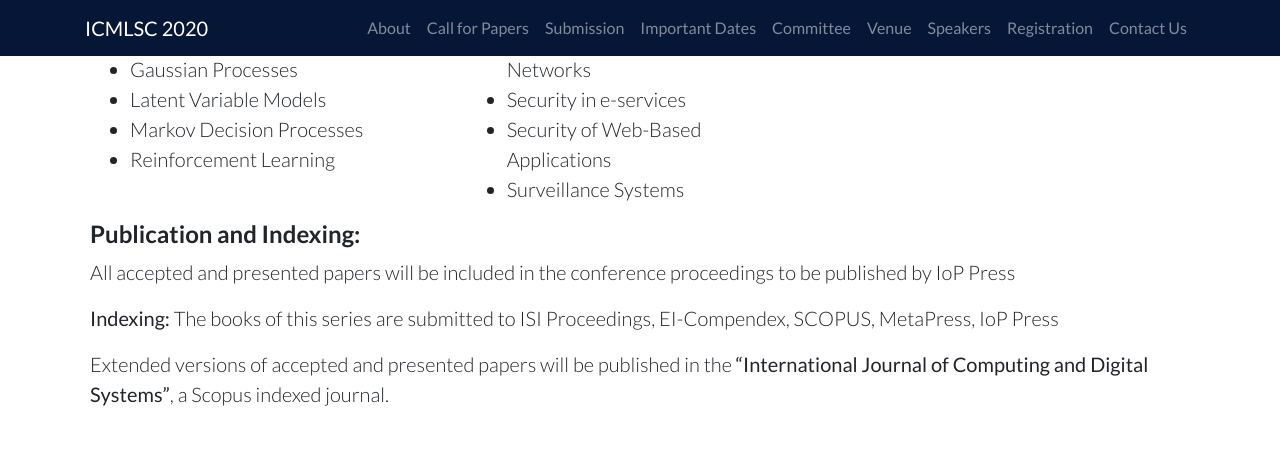
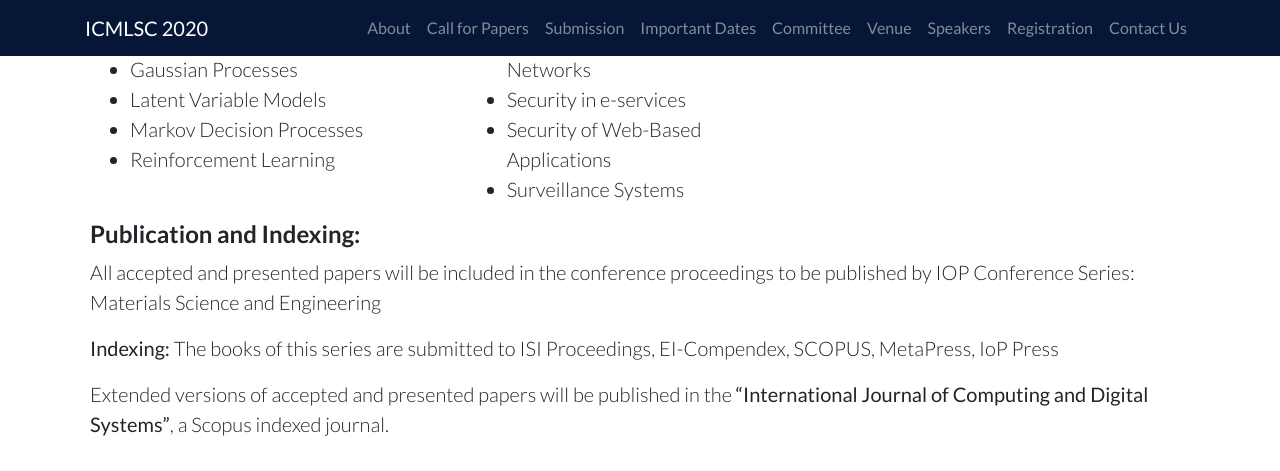
Before and after one commit to ieeevardhaman/icmlsc-website, a Jekyll site: the page built from pages/call-for-papers.md, in a window 1280 px wide and 900 px high, scrolled down 1823 px, cut to the strip 0-471 px from the top of the window. Built offline with Jekyll 4.4.1, drawn with Linux system fonts in a browser that asks for light colours; our own code applies the rules of GitHub Pages for plain Markdown files.

Commit message:
Update call-for-papers.md

```diff
--- a/pages/call-for-papers.md
+++ b/pages/call-for-papers.md
@@ -81,7 +81,7 @@ The 2nd edition of this international conference, ICMLSC invites the original re
 
 #### Publication and Indexing:
 
-All accepted and presented papers will be included in the conference proceedings to be published by IoP Press
+All accepted and presented papers will be included in the conference proceedings to be published by IOP Conference Series: Materials Science and Engineering
 
 **Indexing:** The books of this series are submitted to ISI Proceedings, EI-Compendex, SCOPUS, MetaPress, IoP Press
 
```
